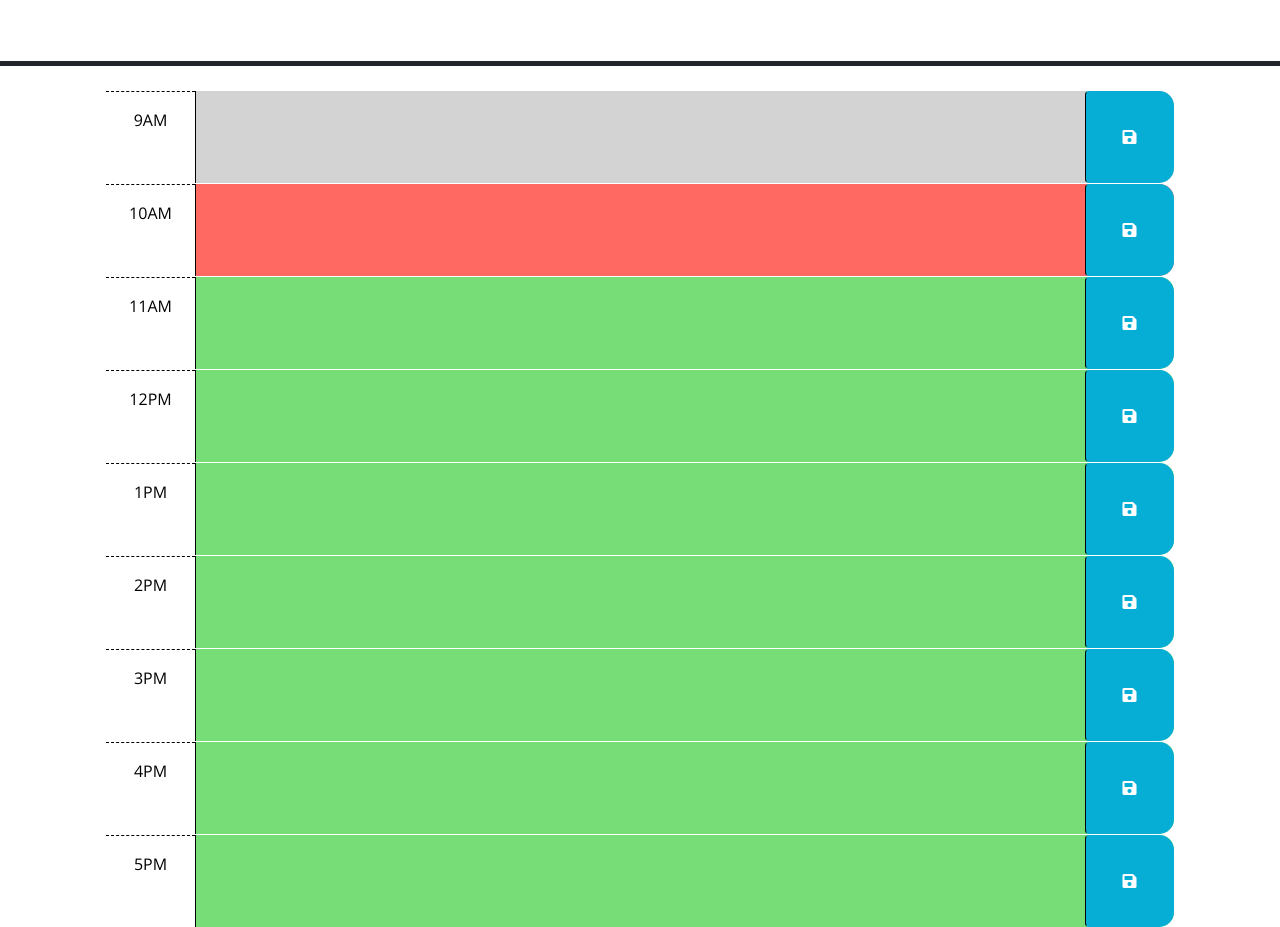
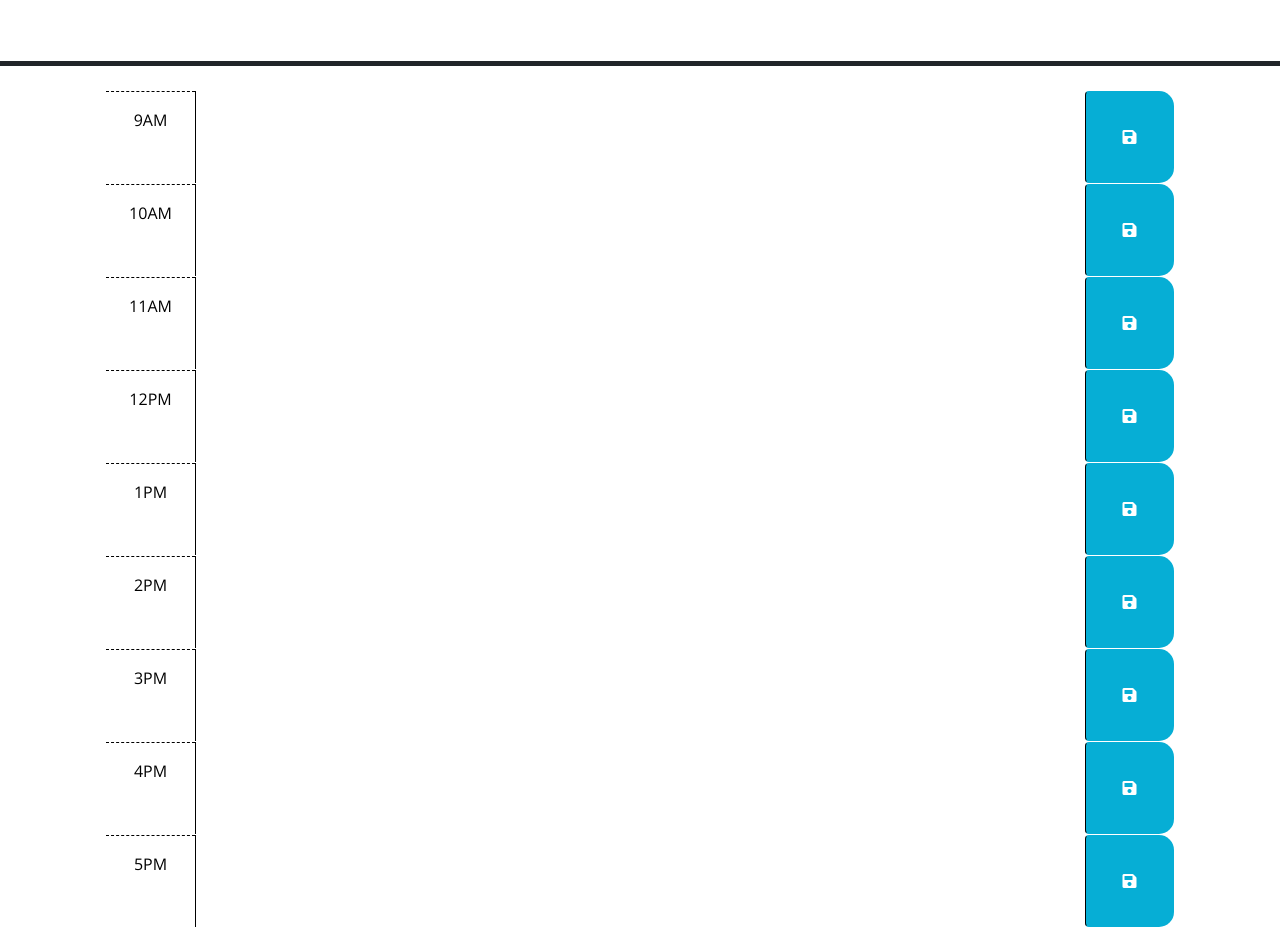
Before and after one commit to TimL94/Work-Day-Scheduler, a plain HTML site: page index.html in a window 1280 px wide. Shown: the part 166-1093 px from the top of the page. Drawn offline with nearby package versions, Linux system fonts and the light colour scheme.

Commit message:
added necessary elements to HTML file and removed the past present and future classes

```diff
--- a/index.html
+++ b/index.html
@@ -40,7 +40,7 @@
         -->
 
       <!-- Example of a past time block. The "past" class adds a gray background color. -->
-      <div id="hour-9" class="row time-block past">
+      <div id="hour-9" class="row time-block">
         <div class="col-2 col-md-1 hour text-center py-3">9AM</div>
         <textarea class="col-8 col-md-10 description" rows="3"> </textarea>
         <button class="btn saveBtn col-2 col-md-1" aria-label="save">
@@ -49,7 +49,7 @@
       </div>
 
       <!-- Example of a a present time block. The "present" class adds a red background color. -->
-      <div id="hour-10" class="row time-block present">
+      <div id="hour-10" class="row time-block">
         <div class="col-2 col-md-1 hour text-center py-3">10AM</div>
         <textarea class="col-8 col-md-10 description" rows="3"> </textarea>
         <button class="btn saveBtn col-2 col-md-1" aria-label="save">
@@ -58,7 +58,7 @@
       </div>
 
       <!-- Example of a future time block. The "future" class adds a green background color. -->
-      <div id="hour-11" class="row time-block future">
+      <div id="hour-11" class="row time-block">
         <div class="col-2 col-md-1 hour text-center py-3">11AM</div>
         <textarea class="col-8 col-md-10 description" rows="3"> </textarea>
         <button class="btn saveBtn col-2 col-md-1" aria-label="save">
@@ -66,7 +66,7 @@
         </button>
       </div>
 
-      <div id="hour-12" class="row time-block future">
+      <div id="hour-12" class="row time-block">
         <div class="col-2 col-md-1 hour text-center py-3">12PM</div>
         <textarea class="col-8 col-md-10 description" rows="3"> </textarea>
         <button class="btn saveBtn col-2 col-md-1" aria-label="save">
@@ -74,7 +74,7 @@
         </button>
       </div>
 
-      <div id="hour-1" class="row time-block future">
+      <div id="hour-13" class="row time-block">
         <div class="col-2 col-md-1 hour text-center py-3">1PM</div>
         <textarea class="col-8 col-md-10 description" rows="3"> </textarea>
         <button class="btn saveBtn col-2 col-md-1" aria-label="save">
@@ -82,7 +82,7 @@
         </button>
       </div>
 
-      <div id="hour-2" class="row time-block future">
+      <div id="hour-14" class="row time-block">
         <div class="col-2 col-md-1 hour text-center py-3">2PM</div>
         <textarea class="col-8 col-md-10 description" rows="3"> </textarea>
         <button class="btn saveBtn col-2 col-md-1" aria-label="save">
@@ -90,7 +90,7 @@
         </button>
       </div>
 
-      <div id="hour-3" class="row time-block future">
+      <div id="hour-15" class="row time-block">
         <div class="col-2 col-md-1 hour text-center py-3">3PM</div>
         <textarea class="col-8 col-md-10 description" rows="3"> </textarea>
         <button class="btn saveBtn col-2 col-md-1" aria-label="save">
@@ -98,7 +98,7 @@
         </button>
       </div>
 
-      <div id="hour-4" class="row time-block future">
+      <div id="hour-16" class="row time-block">
         <div class="col-2 col-md-1 hour text-center py-3">4PM</div>
         <textarea class="col-8 col-md-10 description" rows="3"> </textarea>
         <button class="btn saveBtn col-2 col-md-1" aria-label="save">
@@ -106,7 +106,7 @@
         </button>
       </div>
 
-      <div id="hour-5" class="row time-block future">
+      <div id="hour-17" class="row time-block">
         <div class="col-2 col-md-1 hour text-center py-3">5PM</div>
         <textarea class="col-8 col-md-10 description" rows="3"> </textarea>
         <button class="btn saveBtn col-2 col-md-1" aria-label="save">
```
